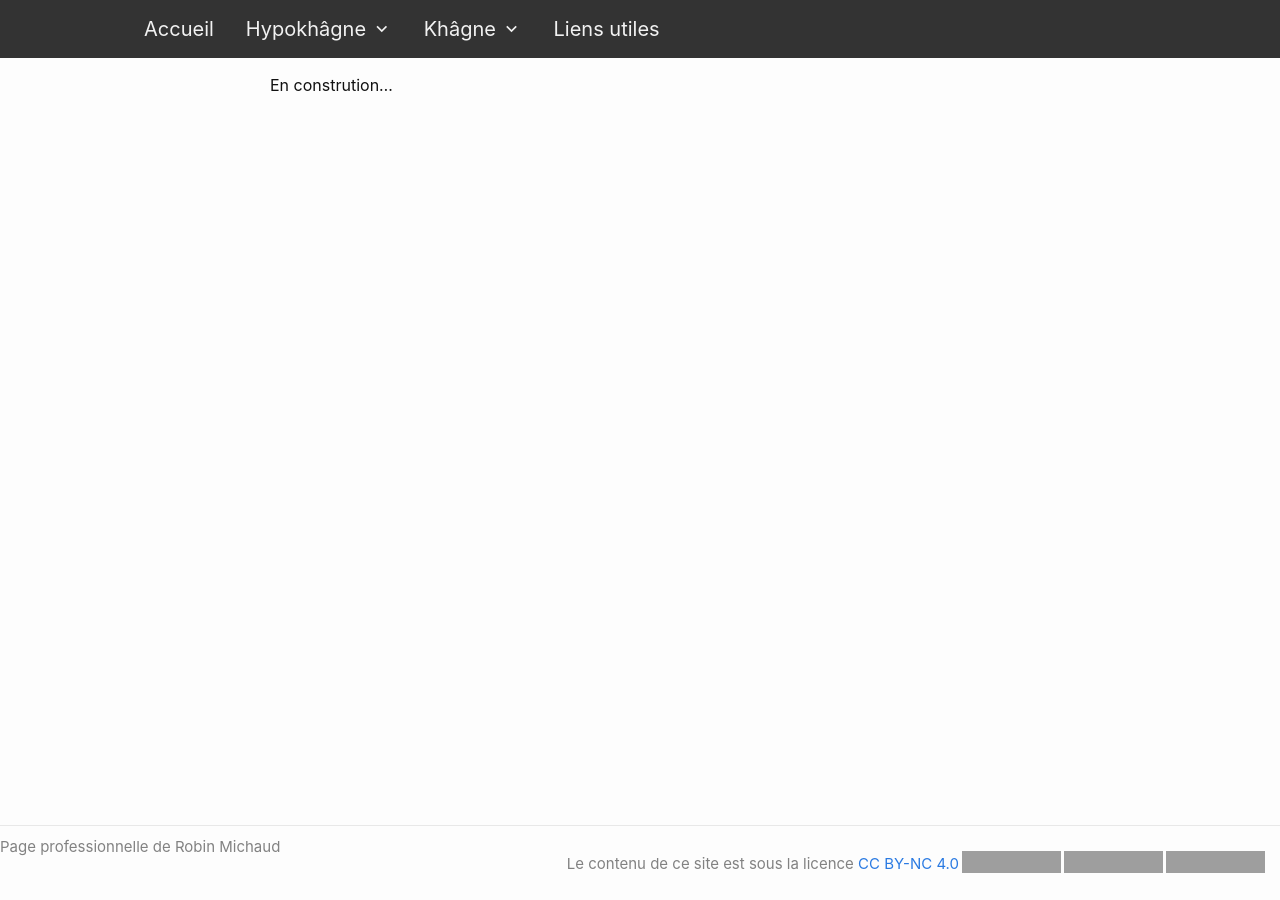
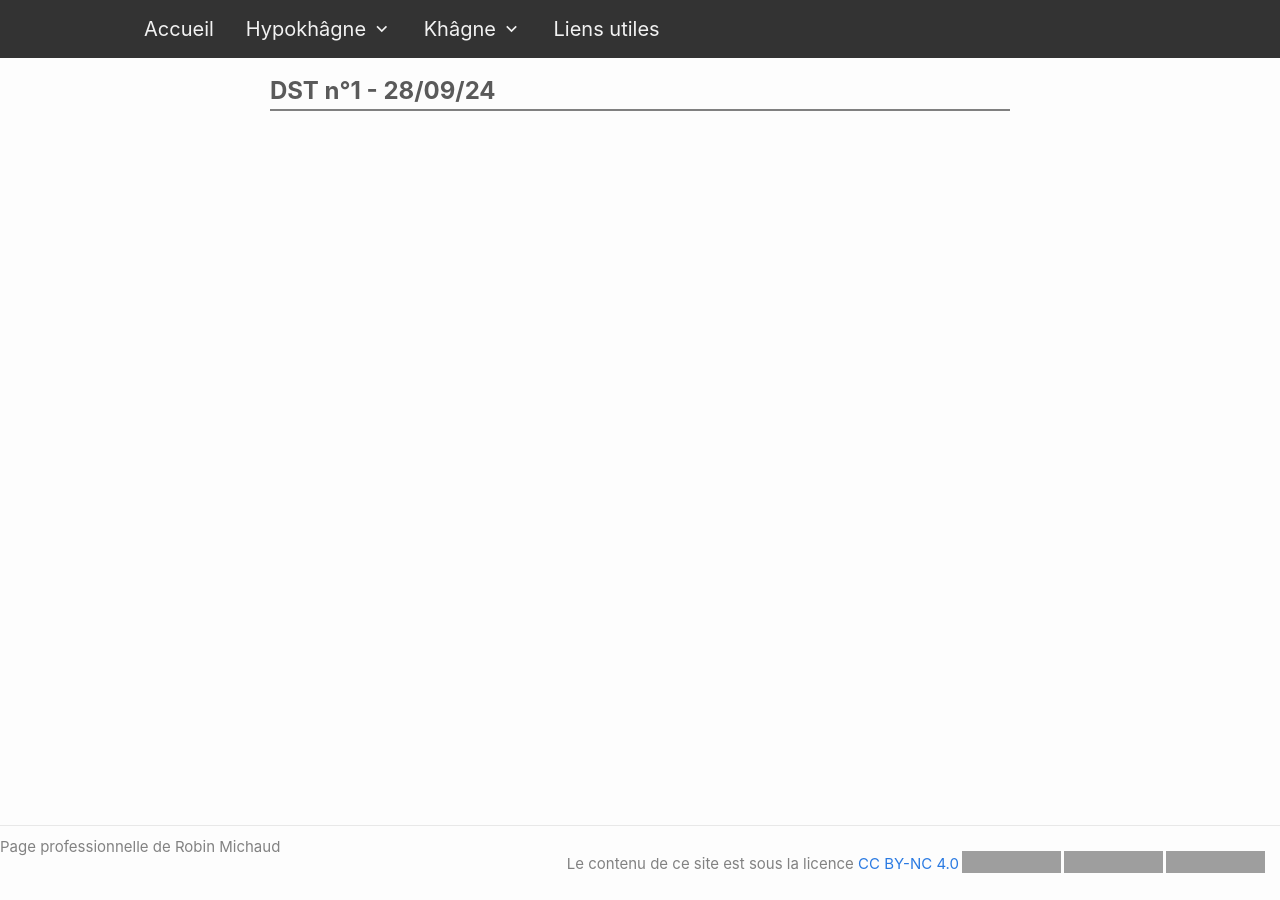
Before and after one commit to michaudmaths/michaudmaths.github.io, a Jekyll site: the page built from menu/devoirs.markdown, in a window 1280 px wide. Built offline with Jekyll 4.4.1, drawn with Linux system fonts in a browser that asks for light colours; nearby versions of some CDN libraries; grey boxes are pictures that could not be loaded.

Commit message:
ajout de la page "devoirs"

```diff
--- a/_data/files.yml
+++ b/_data/files.yml
@@ -186,3 +186,7 @@ td_khagne :
   - title : Diagonalisation
   - title : Diagonalisation
   - title : Analyse
+
+
+devoirs:
+ - date : 28/09/24
--- a/menu/devoirs.markdown
+++ b/menu/devoirs.markdown
@@ -5,4 +5,43 @@ permalink: /devoirs/
 ---
 
 
-En constrution...
+
+{% assign devoirs_counter = 1 %}
+{% for devoir in site.data.files.devoirs %}
+
+{% assign devoir_prefixe = "DST" | append : devoirs_counter %}
+{% assign correction_prefixe = "correction_DST" | append : devoirs_counter %}
+
+{% assign correction_existe = 0 %}
+
+<div class="chapter">
+	<h1 class="chapter-title"> DST n°{{devoirs_counter}}  -  {{devoir.date}}</h1>
+	<div class="link-container">
+        <div class="cours-exo">
+            {% for item in site.static_files %}
+            {% if item.path contains correction_prefixe %}
+            {% else %}
+			{% if item.path contains devoir_prefixe %}
+				<a href="{{item.path}}">
+					<i class="ri-book-2-fill"></i>
+					<span> Sujet </span>
+				</a>
+			{% endif %}
+            {% endif %}
+		    {% endfor %}
+            {% for item in site.static_files %}
+			{% if item.path contains correction_prefixe %}
+				{% assign correction_existe = 1 %}
+				<a href="{{item.path}}">
+                            <i class="ri-file-fill"></i>
+					<span> Corrigé </span>
+				</a>
+			{% endif %}
+            {% endfor %}
+            {% if exercices_existe == 0 %}
+                    <div class="link-placeholder"> <i class="ri-puzzle-fill"></i> Corrigé </div>
+            {% endif %}
+        </div>
+    </div>
+</div>
+{% endfor %}
```
Also changed, not shown: menu/cours.markdown (line endings or trailing spaces), 2 other files.
